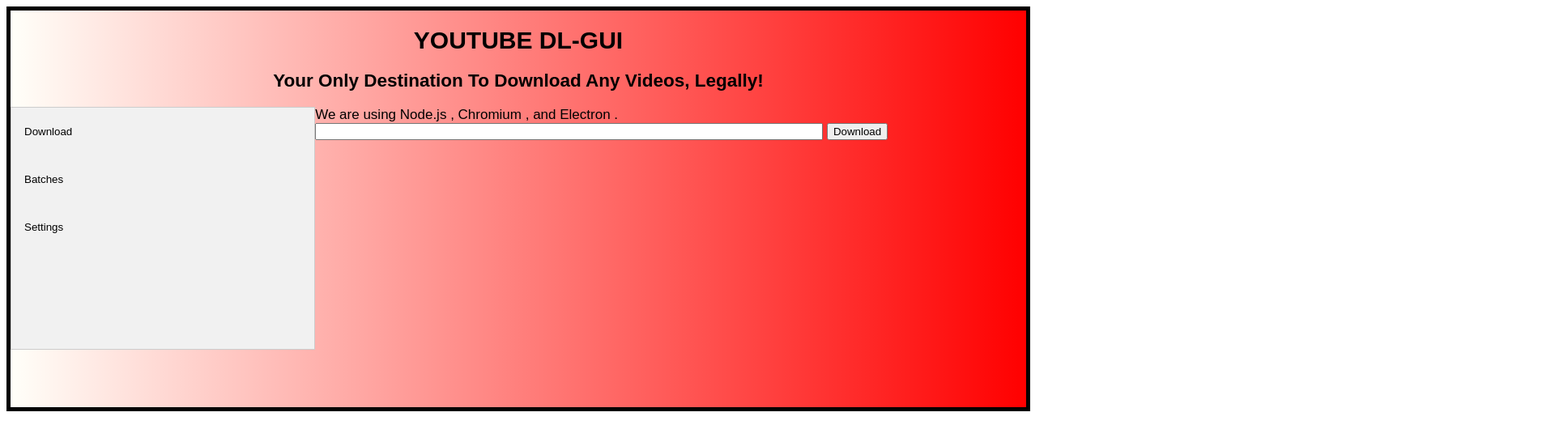
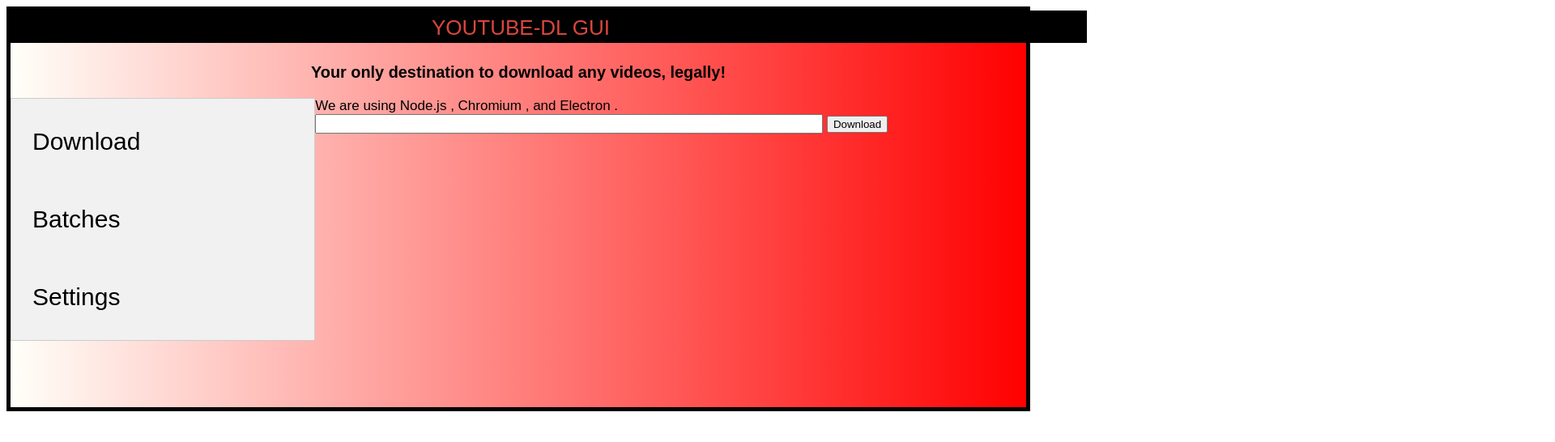
Before and after one commit to BCRevels/414-Project, an Electron app: page index.html in a window 1280 px wide. Shown: the top 546 px of the page at 81% size, 1920 px wide, since content can reach past the window. Drawn offline with Linux system fonts and the light colour scheme; no server answers.

Commit message:
Puts the header as SVG

```diff
--- a/index.html
+++ b/index.html
@@ -4,12 +4,16 @@
     <meta charset="UTF-8">
     <link rel="stylesheet" href="styles.css">
     <title>YOUTUBE DL-GUI</title>
+
   </head>
   <body>
-    <div id="title">
-    <h1>YOUTUBE DL-GUI</h1>
-    <h2>Your only destination to download any videos, legally!</h2>
-  </div>
+    <!-- Puts the header as a svg -->
+  <svg height="40" width="2000">
+    <rect width="1325" height="80" background="#FFFFF9" style="fill:rgb(0,0,0);stroke-width:8;stroke:rgb(0,0,0)" />
+    <text fill="#d9473d" font-size="26" font-family="Manjari,sans-serif" x="520" y="30">YOUTUBE-DL GUI</text>
+    <h3 style="text-align: center">Your only destination to download any videos, legally!</h3>
+  </svg>
+
     We are using Node.js <span id="node-version"></span>,
     Chromium <span id="chrome-version"></span>,
     and Electron <span id="electron-version"></span>.
@@ -71,7 +75,7 @@
 
 	<!-- URL desired is put here. Youtube-dl handles the rest.  As long as they have the same type and id, these
 		  should be able to be placed anywhere. Feel free to mess with the styling -->
-	<input type="text" id="videoInput" style="width: 50%;"/>
+	<input type="text" id="videoInput" style="width: 50%; height: 5%"/>
 	<input type="button" id="submitButton" onclick="youtubeDlDownload()" value="Download"/>
 
 	<ul id="history-table">
--- a/styles.css
+++ b/styles.css
@@ -15,20 +15,25 @@
   border: 5px solid black;
 }
 
-#title{
-text-align: center;
-  text-transform: capitalize;
-  text-decoration: none;
-  font-size: 15px;
-}
-
 /* Style the tab */
 .tab {
+  display:grid;
+  grid-gap: 10px 10px;
+  grid-template-rows: auto auto auto;
+  padding: 10px;
   float: left;
   border: 1px solid #ccc;
   background-color: #f1f1f1;
   width: 30%;
   height: 300px;
+}
+
+/* Style tab links */
+.Tablinks {
+  border: 1px solid rgba(0, 0, 0, 0.8);
+  padding: 10px;
+  font-size: 30px;
+  text-align: center;
 }
 
 /* Style the buttons that are used to open the tab content */
@@ -73,3 +78,10 @@
 #settingsTab{
   display:none;
 }
+
+.Tablinks {
+  border: 1px solid rgba(0, 0, 0, 0.8);
+  padding: 10px;
+  font-size: 30px;
+  text-align: center;
+}
```
